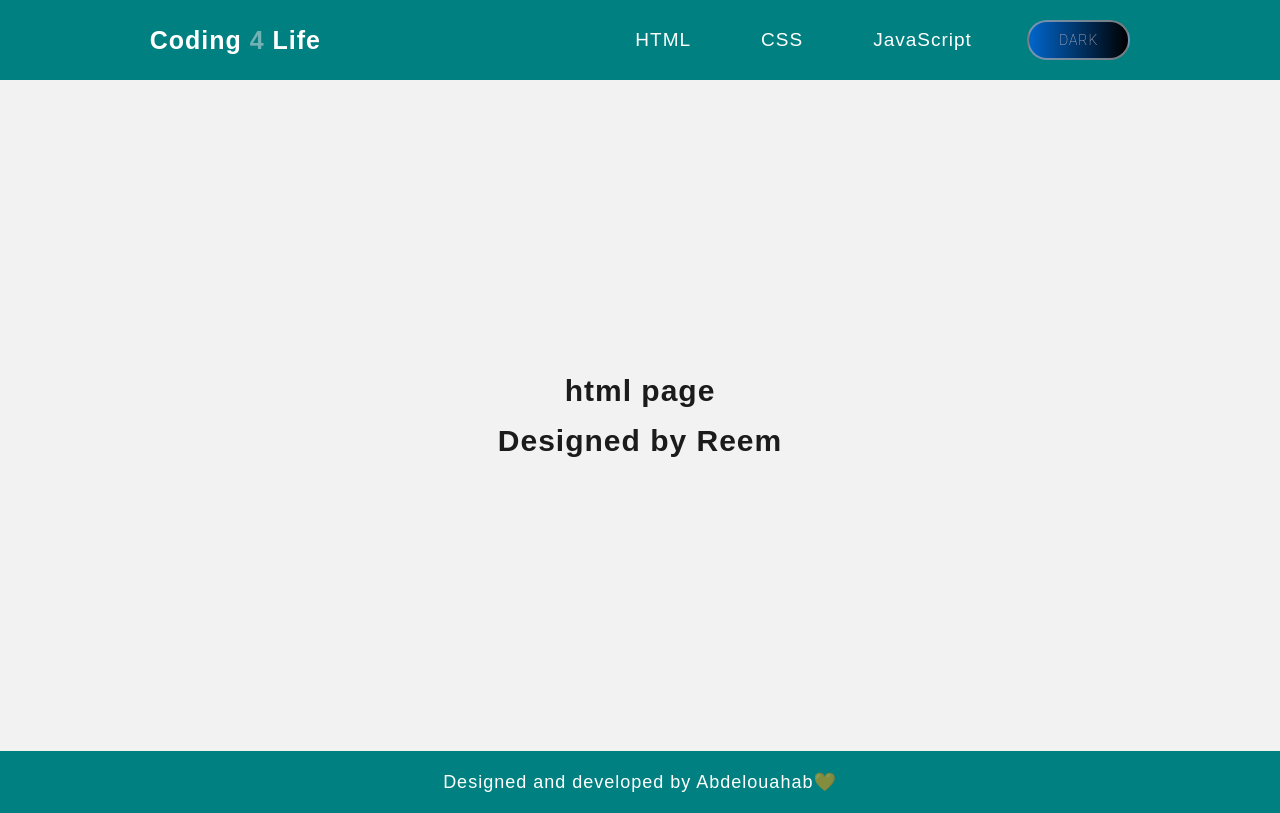
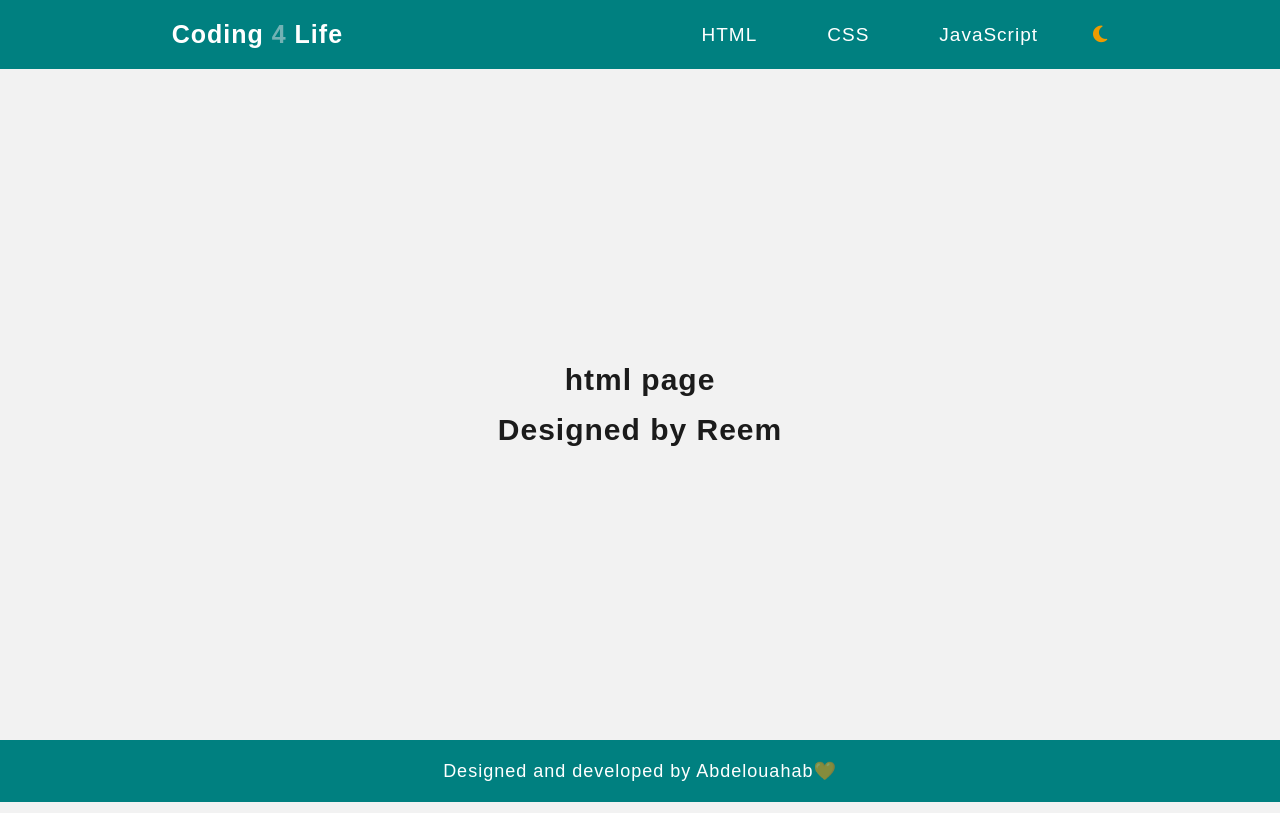
Before and after one commit to Afanasususer/reactapp, a React (Create React App) app: page /html in a window 1280 px wide. Built offline with nearby package versions, Linux system fonts and the light colour scheme.

Commit message:
new commit

```diff
--- a/public/index.html
+++ b/public/index.html
@@ -15,10 +15,8 @@
 
     <!-- <link rel="stylesheet" href="style.css" /> -->
     <link rel="stylesheet" href="animation.css" />
-    <link
-      rel="stylesheet"
-      href="https://cdnjs.cloudflare.com/ajax/libs/font-awesome/5.15.1/css/all.min.css"
-    />
+    <!-- in level 2 i changed font-awesome link to last version -->
+    <link rel="stylesheet" href="https://cdnjs.cloudflare.com/ajax/libs/font-awesome/6.5.2/css/all.min.css" integrity="sha512-SnH5WK+bZxgPHs44uWIX+LLJAJ9/2PkPKZ5QiAj6Ta86w+fsb2TkcmfRyVX3pBnMFcV7oQPJkl9QevSCWr3W6A==" crossorigin="anonymous" referrerpolicy="no-referrer" />
     <!-- <link
       rel="stylesheet"
       href="mobile-screen.css"
--- a/src/component/Header.css
+++ b/src/component/Header.css
@@ -84,3 +84,15 @@
   justify-content: space-around;
   align-items: center;
 }
+.light .fa-sun{
+  display: none;
+}
+.dark .fa-moon{
+  display: none;
+}
+.fa-sun{
+  color: goldenrod;
+}
+.fa-moon{
+  color: #ee9b00;
+}
--- a/src/component/hearder.js
+++ b/src/component/hearder.js
@@ -79,7 +79,10 @@ export default function Hearder() {
 
           {/* Dark & light mode button  */}
           <li className="main-list">
-            <button  class="btn" onClick={() => { changeName( name === "Dark" ? "Light" : "Dark"  ); changeTheme( clss === "light" ? "dark" : "light" )  }}>{name}</button>
+            <div onClick={() => { changeTheme( clss === "light" ? "dark" : "light" )  }}>
+              <i className="fa-solid fa-sun"></i>
+              <i class="fa-solid fa-moon"></i>
+            </div>
           </li>
           {/* end of dark and light mode codes */}
         </ul>
--- a/src/context/Datacontext.jsx
+++ b/src/context/Datacontext.jsx
@@ -2,7 +2,7 @@ import { createContext, useReducer } from "react";
 const ThemeContexttt = createContext();
 
 //
-const initialData = { clss : localStorage.getItem("theme") == null ? "light" : localStorage.getItem("theme") , name : "Dark"};
+const initialData = { clss : localStorage.getItem("theme") == null ? "light" : localStorage.getItem("theme") , name : <i className="fa-solid fa-sun"></i>};
 
 const reducer = (state, action) => {
   switch (action.type) {
```
